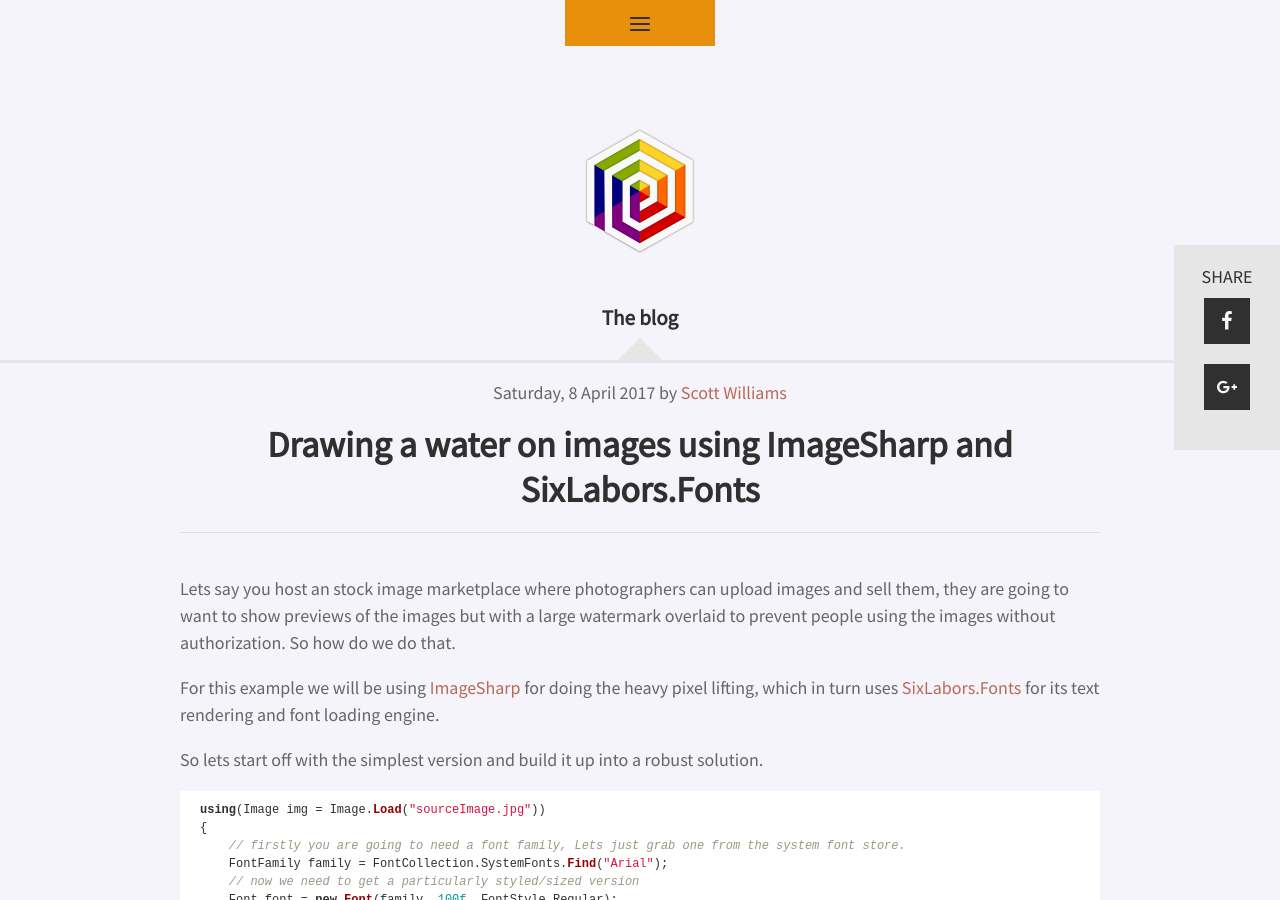
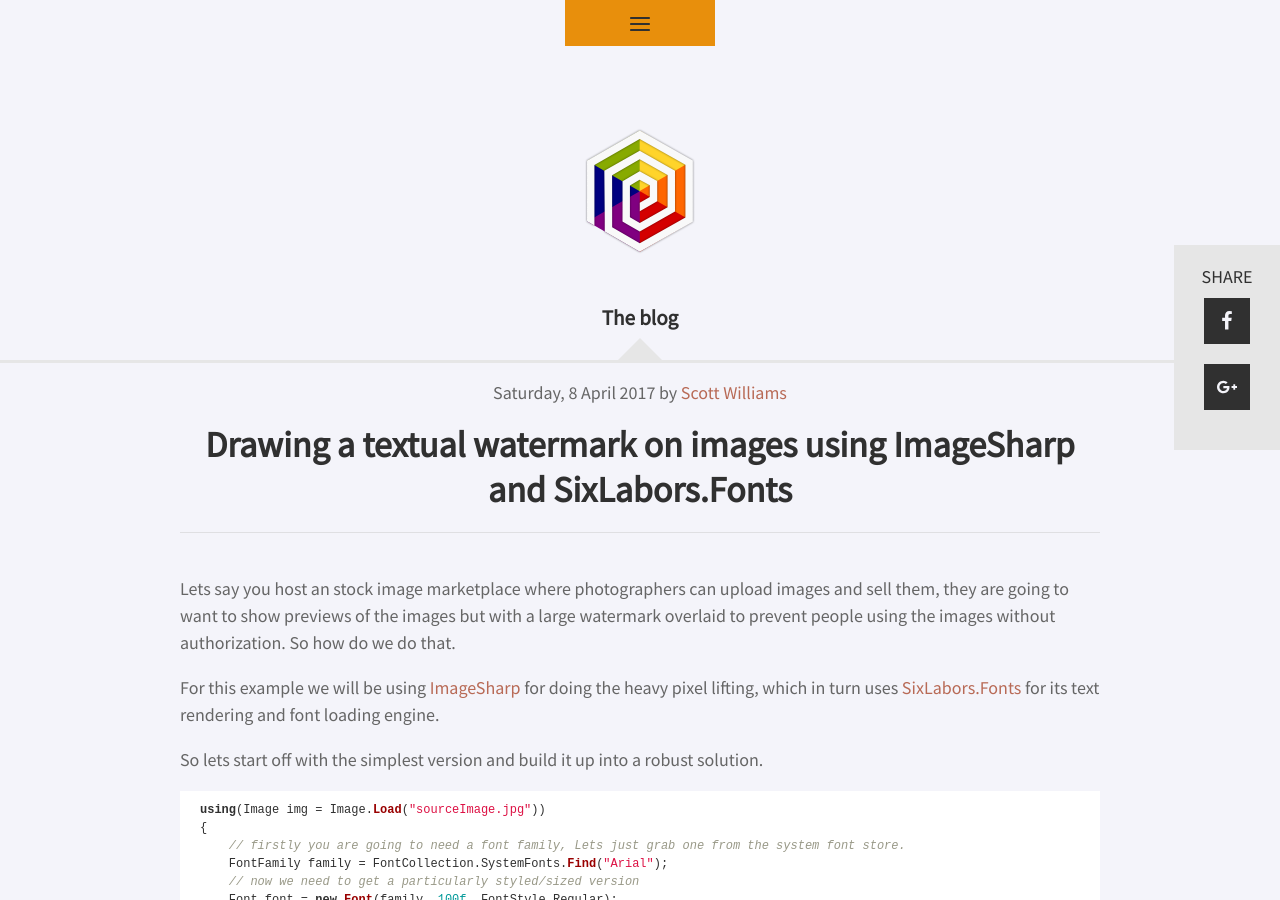
Before and after one commit to Unknown6656/Home, a Jekyll site: the page built from docs/_posts/2017-04-08-watermarks.md, in a window 1280 px wide and 900 px high. Built offline with Jekyll 4.4.1, drawn with Linux system fonts in a browser that asks for light colours; nearby versions of some CDN libraries; comment, search, counter and statistics services are not loaded.

```diff
--- a/docs/_config.yml
+++ b/docs/_config.yml
@@ -23,7 +23,7 @@ googleAnalyticsID: UA-92691012-1
 
 # Disqus settings: For comment support
 # ==========
-# disqus_shortname: [shortname] # Disqus shortname
+disqus_shortname: sixlabors # Disqus shortname
 
 # Contact form post url - Where the form gets posted - Check out formspree.io for free form posts http://formspree.io/
 # ==========
--- a/docs/_layouts/post.html
+++ b/docs/_layouts/post.html
@@ -42,5 +42,4 @@ layout: blog
 {% endif %}
 </div>
 
-<!-- Disqus -->
 {% include disqus.html %}
--- a/docs/_posts/2017-04-08-watermarks.md
+++ b/docs/_posts/2017-04-08-watermarks.md
@@ -1,7 +1,7 @@
 ---
 layout: post
 type: blog
-title:  "Drawing a water on images using ImageSharp and SixLabors.Fonts"
+title:  "Drawing a textual watermark on images using ImageSharp and SixLabors.Fonts"
 date:   2017-04-08 09:53:00
 tags: [fonts, ImageSharp, tips]
 author: tocsoft
```
